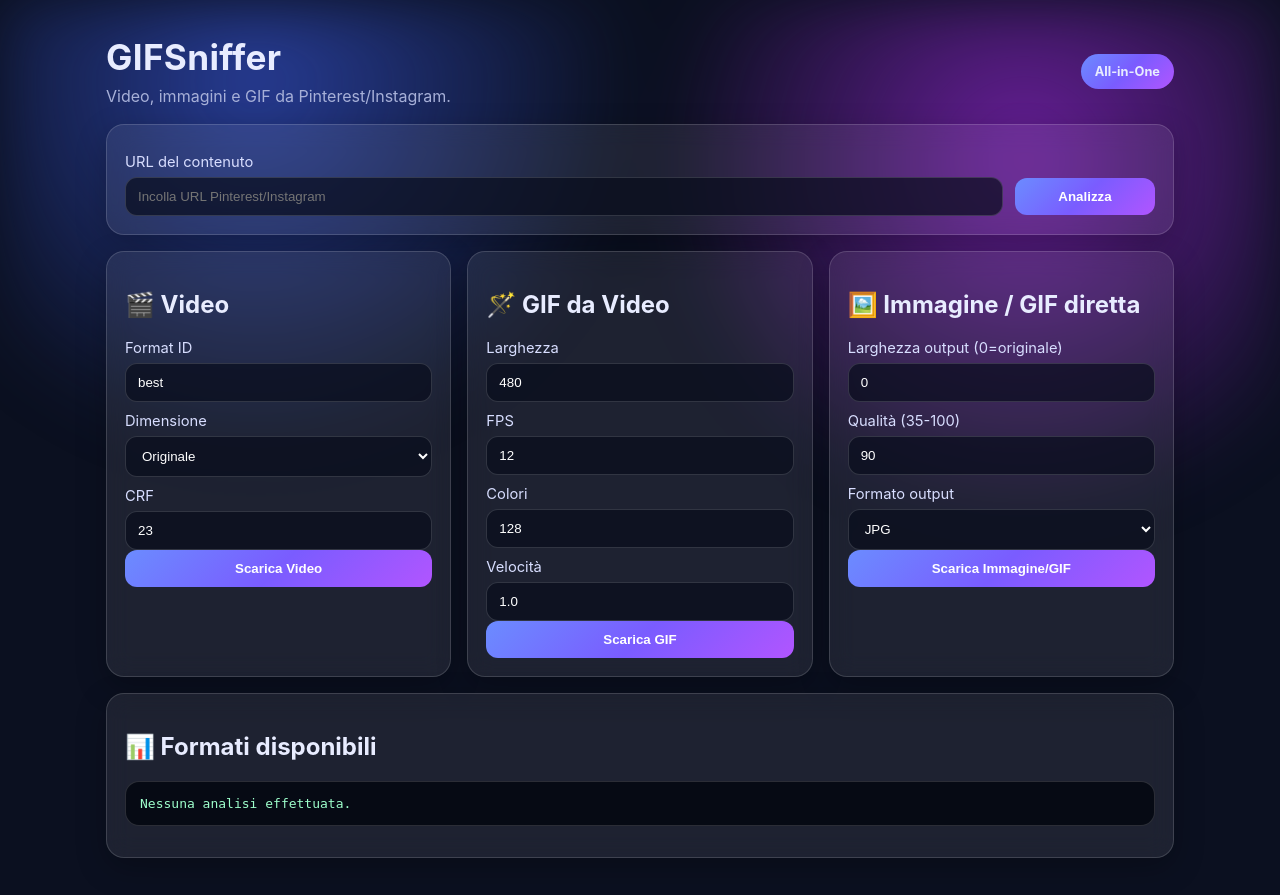
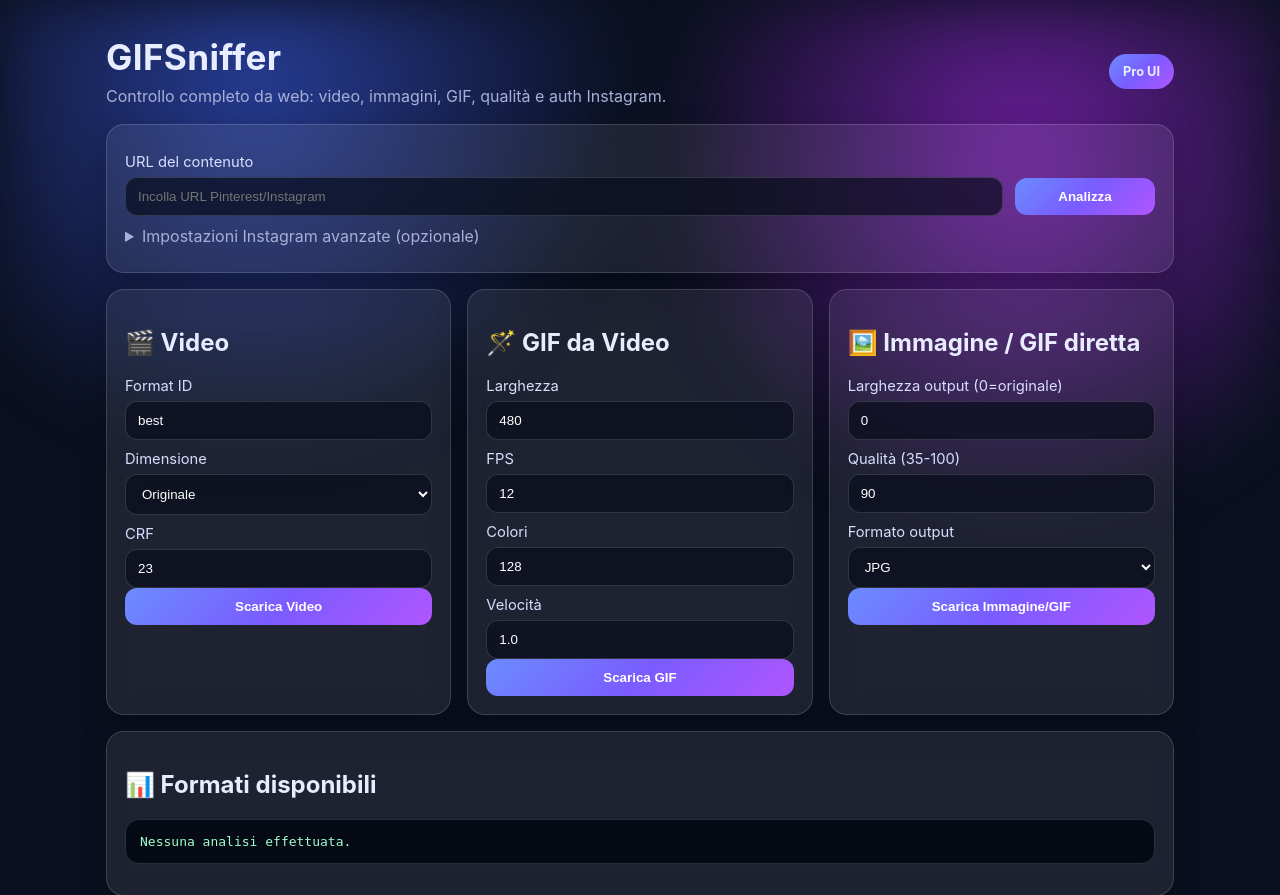
Before and after one commit to Evuse/GIFSniffer, a FastAPI app: page / in a window 1280 px wide. Shown: the top 895 px of the page. Run offline with FastAPI, Linux system fonts and the light colour scheme.

Commit message:
feat: add full web controls for direct image/gif and instagram auth

```diff
--- a/app/main.py
+++ b/app/main.py
@@ -25,17 +25,20 @@ templates = Jinja2Templates(directory=BASE_DIR / "app" / "templates")
 
 class MediaInfoRequest(BaseModel):
     url: HttpUrl
+    instagram_username: str | None = None
+    instagram_password: str | None = None
+    instagram_cookies_file: str | None = None
 
 
-def _build_yt_dlp_base_cmd(url: str):
+def _build_yt_dlp_base_cmd(url: str, username: str | None = None, password: str | None = None, cookies_file: str | None = None):
     cmd = ["yt-dlp", "-J", "--no-warnings", "--skip-download", url]
 
-    cookies_path = os.getenv("INSTAGRAM_COOKIES_FILE")
+    cookies_path = cookies_file or os.getenv("INSTAGRAM_COOKIES_FILE")
     if cookies_path and Path(cookies_path).exists() and "instagram.com" in url:
         cmd.extend(["--cookies", cookies_path])
 
-    username = os.getenv("INSTAGRAM_USERNAME")
-    password = os.getenv("INSTAGRAM_PASSWORD")
+    username = username or os.getenv("INSTAGRAM_USERNAME")
+    password = password or os.getenv("INSTAGRAM_PASSWORD")
     if username and password and "instagram.com" in url:
         cmd.extend(["--username", username, "--password", password])
 
@@ -53,8 +56,8 @@ def _ffmpeg_scale_filter(size: str) -> str:
     return presets.get(size, presets["original"])
 
 
-def _run_json_info(url: str) -> dict:
-    cmd = _build_yt_dlp_base_cmd(url)
+def _run_json_info(url: str, username: str | None = None, password: str | None = None, cookies_file: str | None = None) -> dict:
+    cmd = _build_yt_dlp_base_cmd(url, username=username, password=password, cookies_file=cookies_file)
     proc = subprocess.run(cmd, capture_output=True, text=True)
     if proc.returncode != 0:
         raise HTTPException(status_code=400, detail=f"Impossibile leggere il media: {proc.stderr}")
@@ -76,7 +79,7 @@ async def index(request: Request):
 
 @app.post("/api/info")
 async def media_info(payload: MediaInfoRequest):
-    data = _run_json_info(str(payload.url))
+    data = _run_json_info(str(payload.url), username=payload.instagram_username, password=payload.instagram_password, cookies_file=payload.instagram_cookies_file)
     formats = []
     for f in data.get("formats", []):
         if f.get("vcodec") == "none" and f.get("acodec") == "none":
@@ -108,12 +111,14 @@ async def media_info(payload: MediaInfoRequest):
 
 
 @app.post("/api/download/video")
-async def download_video(url: str = Form(...), format_id: str = Form("best"), size: str = Form("original"), crf: int = Form(23)):
+async def download_video(url: str = Form(...), format_id: str = Form("best"), size: str = Form("original"), crf: int = Form(23), instagram_username: str = Form(""), instagram_password: str = Form(""), instagram_cookies_file: str = Form("")):
     token = str(uuid.uuid4())
     out_file = DOWNLOAD_DIR / f"{token}.mp4"
     tmp_dir = Path(tempfile.mkdtemp(prefix="gifsniffer_"))
     input_file = tmp_dir / "input.mp4"
     dl_cmd = ["yt-dlp", "-f", format_id, "-o", str(input_file), url]
+    dl_cmd = _build_yt_dlp_base_cmd(url, instagram_username or None, instagram_password or None, instagram_cookies_file or None)
+    dl_cmd[1:1] = ["-f", format_id, "-o", str(input_file)]
     proc = subprocess.run(dl_cmd, capture_output=True, text=True)
     if proc.returncode != 0:
         shutil.rmtree(tmp_dir, ignore_errors=True)
@@ -127,14 +132,16 @@ async def download_video(url: str = Form(...), format_id: str = Form("best"), si
 
 
 @app.post("/api/download/gif")
-async def download_gif(url: str = Form(...), fps: int = Form(12), width: int = Form(480), colors: int = Form(128), speed: float = Form(1.0)):
+async def download_gif(url: str = Form(...), fps: int = Form(12), width: int = Form(480), colors: int = Form(128), speed: float = Form(1.0), instagram_username: str = Form(""), instagram_password: str = Form(""), instagram_cookies_file: str = Form("")):
     token = str(uuid.uuid4())
     out_file = DOWNLOAD_DIR / f"{token}.gif"
     tmp_dir = Path(tempfile.mkdtemp(prefix="gifsniffer_"))
     input_file = tmp_dir / "input.mp4"
     palette_file = tmp_dir / "palette.png"
 
-    proc = subprocess.run(["yt-dlp", "-f", "best", "-o", str(input_file), url], capture_output=True, text=True)
+    dl_cmd = _build_yt_dlp_base_cmd(url, instagram_username or None, instagram_password or None, instagram_cookies_file or None)
+    dl_cmd[1:1] = ["-f", "best", "-o", str(input_file)]
+    proc = subprocess.run(dl_cmd, capture_output=True, text=True)
     if proc.returncode != 0:
         shutil.rmtree(tmp_dir, ignore_errors=True)
         raise HTTPException(status_code=400, detail=f"Download fallito: {proc.stderr}")
@@ -154,8 +161,8 @@ async def download_gif(url: str = Form(...), fps: int = Form(12), width: int = F
 
 
 @app.post("/api/download/image")
-async def download_image(url: str = Form(...), width: int = Form(0), quality: int = Form(90), output_format: str = Form("jpg")):
-    data = _run_json_info(url)
+async def download_image(url: str = Form(...), width: int = Form(0), quality: int = Form(90), output_format: str = Form("jpg"), instagram_username: str = Form(""), instagram_password: str = Form(""), instagram_cookies_file: str = Form("")):
+    data = _run_json_info(url, username=instagram_username or None, password=instagram_password or None, cookies_file=instagram_cookies_file or None)
     img_url = _pick_best_image_url(data)
     if not img_url:
         raise HTTPException(status_code=400, detail="Nessuna immagine trovata nella URL.")
--- a/app/static/style.css
+++ b/app/static/style.css
@@ -58,3 +58,6 @@ pre {
   padding: 14px;
   color: #9effcc;
 }
+
+details { margin-top: 10px; }
+summary { cursor: pointer; color: var(--muted); margin-bottom: 8px; }
--- a/app/templates/index.html
+++ b/app/templates/index.html
@@ -9,27 +9,44 @@
   <body>
     <div class="bg"></div>
     <main class="app-shell">
-      <header class="hero"><div><h1>GIFSniffer</h1><p class="subtitle">Video, immagini e GIF da Pinterest/Instagram.</p></div><span class="badge">All-in-One</span></header>
+      <header class="hero"><div><h1>GIFSniffer</h1><p class="subtitle">Controllo completo da web: video, immagini, GIF, qualità e auth Instagram.</p></div><span class="badge">Pro UI</span></header>
+
       <section class="card">
         <label for="url">URL del contenuto</label>
         <div class="url-row"><input id="url" placeholder="Incolla URL Pinterest/Instagram" /><button class="primary" onclick="loadInfo()">Analizza</button></div>
+        <details>
+          <summary>Impostazioni Instagram avanzate (opzionale)</summary>
+          <label>Username</label><input id="ig-user" placeholder="username" />
+          <label>Password</label><input id="ig-pass" type="password" placeholder="password" />
+          <label>Percorso file cookies (Netscape)</label><input id="ig-cookies" placeholder="/cookies/instagram_cookies.txt" />
+        </details>
       </section>
+
       <section class="grid">
-        <article class="card"><h2>🎬 Video</h2><form action="/api/download/video" method="post"><input name="url" id="video-url" hidden /><label>Format ID</label><input name="format_id" value="best" /><label>Dimensione</label><select name="size"><option value="original">Originale</option><option value="1080p">1080p</option><option value="720p">720p</option><option value="480p">480p</option><option value="360p">360p</option></select><label>CRF</label><input name="crf" type="number" min="18" max="30" value="23" /><button class="primary" type="submit">Scarica Video</button></form></article>
-        <article class="card"><h2>🪄 GIF da Video</h2><form action="/api/download/gif" method="post"><input name="url" id="gif-url" hidden /><label>Larghezza</label><input name="width" type="number" min="180" max="1080" value="480" /><label>FPS</label><input name="fps" type="number" min="5" max="30" value="12" /><label>Colori</label><input name="colors" type="number" min="16" max="256" value="128" /><label>Velocità</label><input name="speed" type="number" step="0.1" min="0.2" max="3" value="1.0" /><button class="primary" type="submit">Scarica GIF</button></form></article>
-        <article class="card"><h2>🖼️ Immagine / GIF diretta</h2><form action="/api/download/image" method="post"><input name="url" id="image-url" hidden /><label>Larghezza output (0=originale)</label><input name="width" type="number" min="0" max="3000" value="0" /><label>Qualità (35-100)</label><input name="quality" type="number" min="35" max="100" value="90" /><label>Formato output</label><select name="output_format"><option value="jpg">JPG</option><option value="png">PNG</option><option value="webp">WEBP</option></select><button class="primary" type="submit">Scarica Immagine/GIF</button></form></article>
+        <article class="card"><h2>🎬 Video</h2><form action="/api/download/video" method="post"><input name="url" id="video-url" hidden /><input name="instagram_username" id="video-user" hidden /><input name="instagram_password" id="video-pass" hidden /><input name="instagram_cookies_file" id="video-cookies" hidden /><label>Format ID</label><input name="format_id" value="best" /><label>Dimensione</label><select name="size"><option value="original">Originale</option><option value="1080p">1080p</option><option value="720p">720p</option><option value="480p">480p</option><option value="360p">360p</option></select><label>CRF</label><input name="crf" type="number" min="18" max="30" value="23" /><button class="primary" type="submit">Scarica Video</button></form></article>
+        <article class="card"><h2>🪄 GIF da Video</h2><form action="/api/download/gif" method="post"><input name="url" id="gif-url" hidden /><input name="instagram_username" id="gif-user" hidden /><input name="instagram_password" id="gif-pass" hidden /><input name="instagram_cookies_file" id="gif-cookies" hidden /><label>Larghezza</label><input name="width" type="number" min="180" max="1080" value="480" /><label>FPS</label><input name="fps" type="number" min="5" max="30" value="12" /><label>Colori</label><input name="colors" type="number" min="16" max="256" value="128" /><label>Velocità</label><input name="speed" type="number" step="0.1" min="0.2" max="3" value="1.0" /><button class="primary" type="submit">Scarica GIF</button></form></article>
+        <article class="card"><h2>🖼️ Immagine / GIF diretta</h2><form action="/api/download/image" method="post"><input name="url" id="image-url" hidden /><input name="instagram_username" id="image-user" hidden /><input name="instagram_password" id="image-pass" hidden /><input name="instagram_cookies_file" id="image-cookies" hidden /><label>Larghezza output (0=originale)</label><input name="width" type="number" min="0" max="3000" value="0" /><label>Qualità (35-100)</label><input name="quality" type="number" min="35" max="100" value="90" /><label>Formato output</label><select name="output_format"><option value="jpg">JPG</option><option value="png">PNG</option><option value="webp">WEBP</option></select><button class="primary" type="submit">Scarica Immagine/GIF</button></form></article>
       </section>
       <section class="card"><h2>📊 Formati disponibili</h2><pre id="info">Nessuna analisi effettuata.</pre></section>
     </main>
     <script>
       const info = document.getElementById('info');
       const urlInput = document.getElementById('url');
-      const ids = ['video-url','gif-url','image-url'];
-      urlInput.addEventListener('input', () => ids.forEach(id => document.getElementById(id).value = urlInput.value));
+      const igUser = document.getElementById('ig-user');
+      const igPass = document.getElementById('ig-pass');
+      const igCookies = document.getElementById('ig-cookies');
+      const sync = () => {
+        ['video-url','gif-url','image-url'].forEach(id => document.getElementById(id).value = urlInput.value);
+        [['video-user','gif-user','image-user'], igUser.value], [['video-pass','gif-pass','image-pass'], igPass.value], [['video-cookies','gif-cookies','image-cookies'], igCookies.value]
+          .forEach(([ids, val]) => ids.forEach(id => document.getElementById(id).value = val));
+      };
+      [urlInput, igUser, igPass, igCookies].forEach(el => el.addEventListener('input', sync));
+      sync();
       async function loadInfo() {
+        sync();
         info.textContent = 'Analisi in corso...';
         try {
-          const res = await fetch('/api/info', { method: 'POST', headers: { 'Content-Type': 'application/json' }, body: JSON.stringify({ url: urlInput.value }) });
+          const res = await fetch('/api/info', { method: 'POST', headers: { 'Content-Type': 'application/json' }, body: JSON.stringify({ url: urlInput.value, instagram_username: igUser.value || null, instagram_password: igPass.value || null, instagram_cookies_file: igCookies.value || null }) });
           info.textContent = JSON.stringify(await res.json(), null, 2);
         } catch { info.textContent = 'Errore durante l\'analisi.'; }
       }
```
